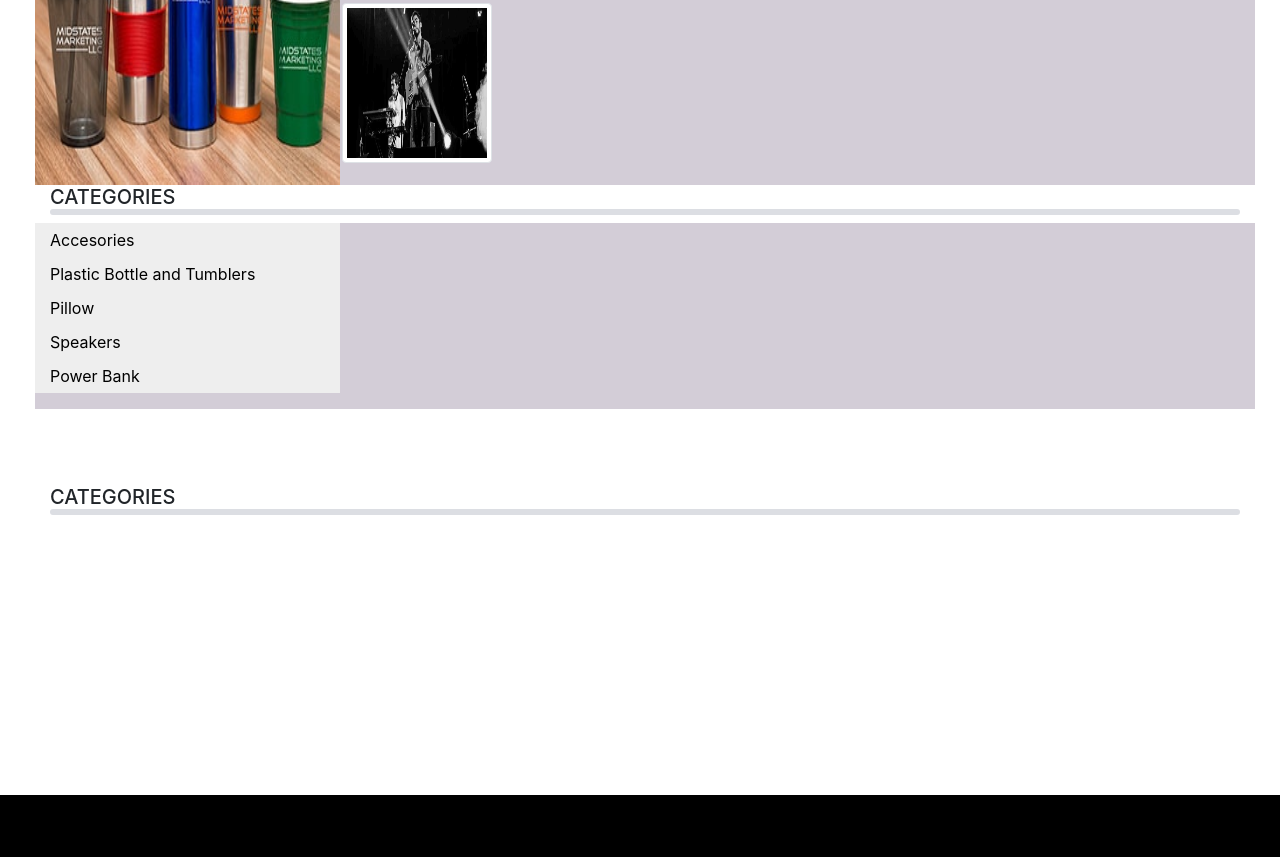
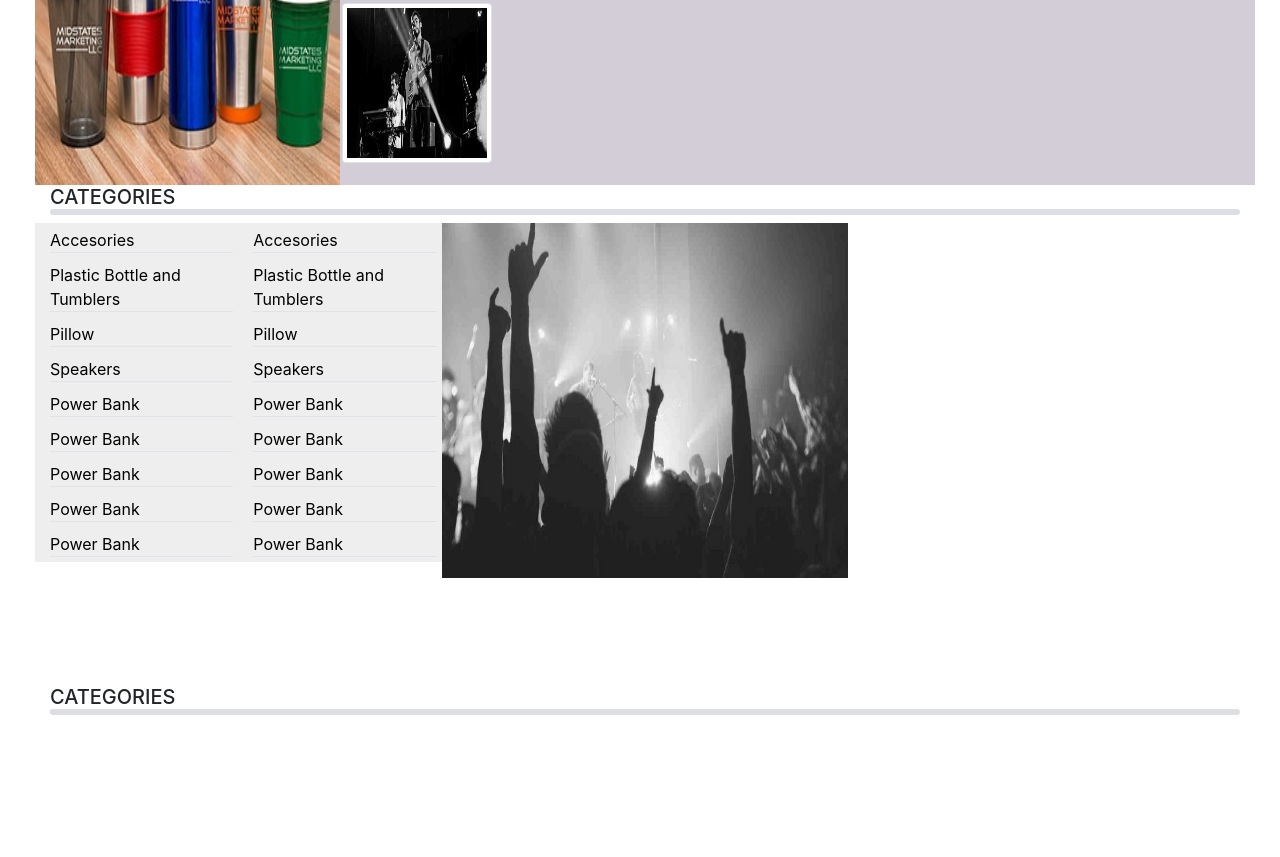
Before and after one commit to jmarvinr18/captstone-1, a plain HTML site: page index.html in a window 1280 px wide. Shown: the part 683-1540 px from the top of the page. Drawn offline with nearby package versions, Linux system fonts and the light colour scheme.

Commit message:
updated version

```diff
--- a/assets/css/style.css
+++ b/assets/css/style.css
@@ -3,6 +3,11 @@
 	margin: 0;
 	box-sizing: border-box;
 
+}
+
+body{
+    font-family: 'Lato', sans-serif;
+    background-color: red;
 }
 
 .row::after {
@@ -123,6 +128,8 @@
 
 .container-demo{
     margin-top: 10px;
+    margin-left: 10px;
+
 }
 
 .left-container{
@@ -172,7 +179,7 @@
 
 .container-items{
 
-    height: auto;
+    min-height: auto;
 
     margin-left: 50px;
     margin-right: 40px;
@@ -316,6 +323,7 @@
 
 body {
     font-family: 'Lato', sans-serif;
+    background-color: #D3CDD7;
 }
 
 .overlay {
@@ -373,7 +381,7 @@ body {
 
 .categories{
 
-    min-height: 300px;
+    min-height: 500px;
 
     margin-left: 50px;
     margin-right: 40px;
@@ -381,17 +389,35 @@ body {
 }
 
 .categories-items{
-    height: 50%;
-    background-color: #D3CDD7;
+    min-height: 100%;
+    /*background-color: #D3CDD7;*/
     /*margin: 10px 10px 10px 10px;*/
+    margin-bottom: 0;
 }
 .categories-items > .left-categories > ul > a > li{
     list-style: none;
     margin-left: 10px;
+    border-bottom: 1px solid rgba(220,222,227,.7);
 
 
 }
 
+.left-categories > ul > a{
+    min-height: 100%;
+
+}
+
+.categories-items > .center-categories > ul > a > li{
+    list-style: none;
+    margin-left: 10px;
+    border-bottom: 1px solid rgba(220,222,227,.7);
+
+}
+
+.center-categories > img{
+    height: 100%;
+    width: 100%;
+}
 
 .categories-items > ul {
     width: 200px;
--- a/index.html
+++ b/index.html
@@ -218,7 +218,7 @@
 			</div>
 
 				<div class="row categories-items">
-					<div class="column-here-3 column-here-s-4 left-categories">
+					<div class="column-here-2 column-here-s-4 left-categories">
 
 						<ul>
 							<a href="#"><li>Accesories</li></a>
@@ -226,19 +226,53 @@
 							<a href="#"><li>Pillow</li></a>
 							<a href="#"><li>Speakers</li></a>
 							<a href="#"><li>Power Bank</li></a>
+							<a href="#"><li>Power Bank</li></a>
+							<a href="#"><li>Power Bank</li></a>
+							<a href="#"><li>Power Bank</li></a>
+							<a href="#"><li>Power Bank</li></a>
+						</ul>
+					</div>
+
+					<div class="column-here-2 column-here-s-4 center-categories">
+
+						<ul>
+							<a href="#"><li id="Accesories">Accesories</li></a>
+							<a href="#"><li>Plastic Bottle and Tumblers</li></a>
+							<a href="#"><li>Pillow</li></a>
+							<a href="#"><li>Speakers</li></a>
+							<a href="#"><li>Power Bank</li></a>
+							<a href="#"><li>Power Bank</li></a>
+							<a href="#"><li>Power Bank</li></a>
+							<a href="#"><li>Power Bank</li></a>
+							<a href="#"><li>Power Bank</li></a>
 						</ul>
 
-					<div class="column-here-9 column-here-s-4 center-categories">
+				<script type="text/javascript">
+					$('#Accesories').click(function() {
+					  $('img').html('Marvin');
+					});
 
-						<div class="row thumbnails">
+					$('#kittens').click(function() {
+					  $('div').html('Kittens');
+					});
 
-							<div class="column-here-12 column-here-s-4 item-pix">
+
+					$('#aardvark').click(function() {
+					  $('div').html('#ny');
+					});
+				</script>
+
+					</div>
+
+					<div class="column-here-4 column-here-s-4 center-categories">
+
+						<img id="ny" src="assets/images/ny.jpg" alt="...">
 
 
 
-							</div>
+					</div>
 
-						</div> <!-- end of row thumbnails -->
+
 
 					</div>
 
```
